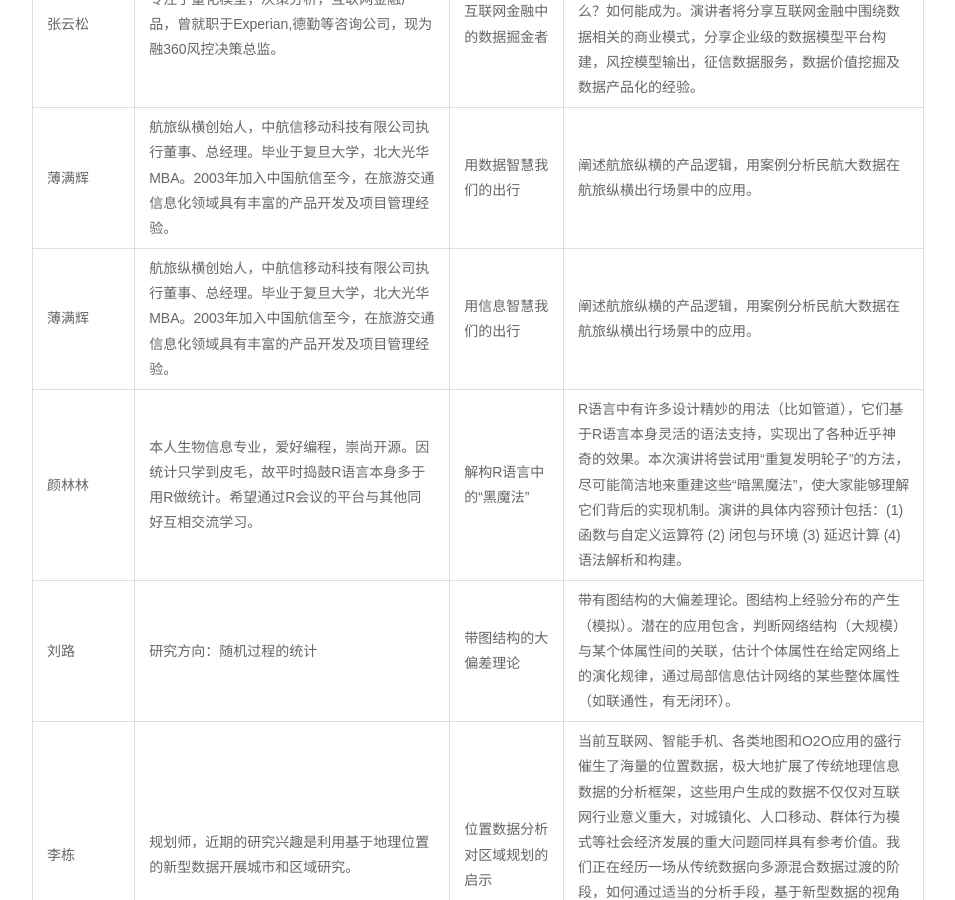
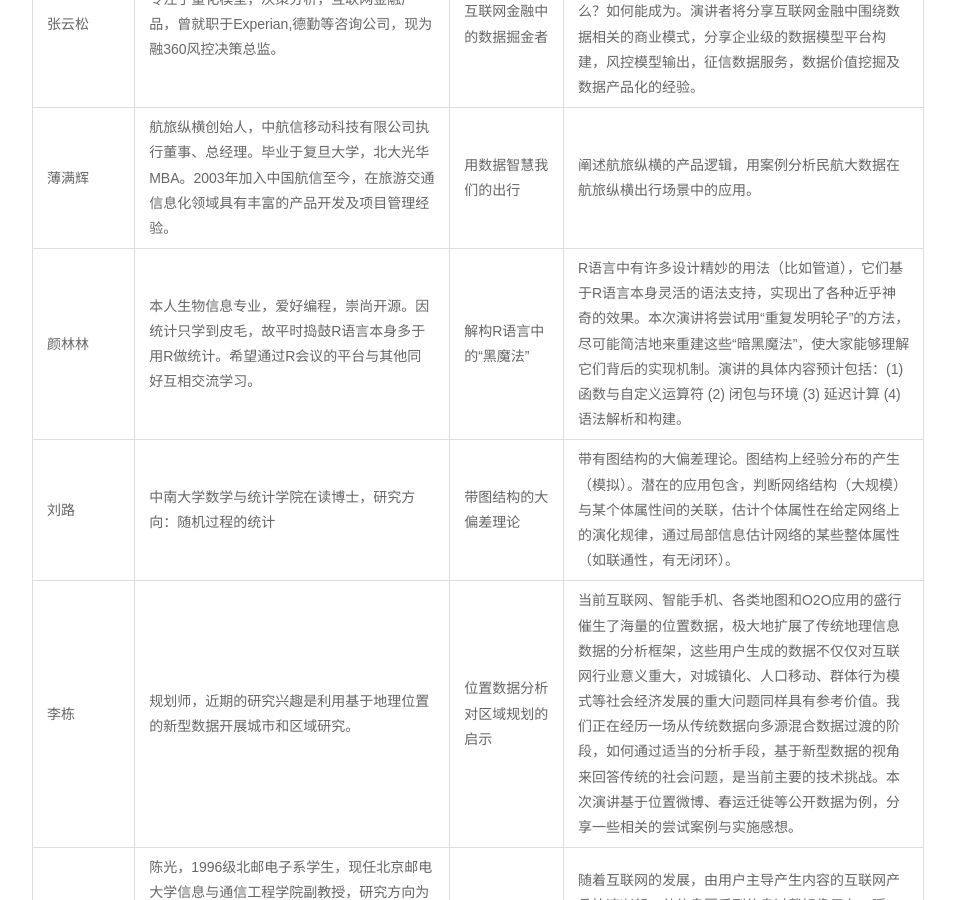
Before and after one commit to cosname/R-conference, a Jekyll site: the page built from lectures/index.md, in a window 1280 px wide and 900 px high, scrolled down 1403 px. Shown: the whole window, without its empty margins (8-963 px from the left). Built offline with Jekyll 4.4.1, drawn with Linux system fonts in a browser that asks for light colours.

Commit message:
Update 2015-beijing.html

```diff
--- a/_includes/lectures/2015-beijing.html
+++ b/_includes/lectures/2015-beijing.html
@@ -71,14 +71,6 @@
 
 
 <tr>
-    <td>薄满辉</td>
-    <td>航旅纵横创始人，中航信移动科技有限公司执行董事、总经理。毕业于复旦大学，北大光华MBA。2003年加入中国航信至今，在旅游交通信息化领域具有丰富的产品开发及项目管理经验。</td>
-    <td>用信息智慧我们的出行</td>
-    <td>阐述航旅纵横的产品逻辑，用案例分析民航大数据在航旅纵横出行场景中的应用。</td>
-</tr>
-
-
-<tr>
     <td>颜林林</td>
     <td>本人生物信息专业，爱好编程，崇尚开源。因统计只学到皮毛，故平时捣鼓R语言本身多于用R做统计。希望通过R会议的平台与其他同好互相交流学习。</td>
     <td>解构R语言中的“黑魔法”</td>
@@ -88,7 +80,7 @@
 
 <tr>
     <td>刘路</td>
-    <td>研究方向：随机过程的统计</td>
+    <td>中南大学数学与统计学院在读博士，研究方向：随机过程的统计</td>
     <td>带图结构的大偏差理论</td>
     <td>带有图结构的大偏差理论。图结构上经验分布的产生（模拟）。潜在的应用包含，判断网络结构（大规模）与某个体属性间的关联，估计个体属性在给定网络上的演化规律，通过局部信息估计网络的某些整体属性（如联通性，有无闭环）。</td>
 </tr>
```
